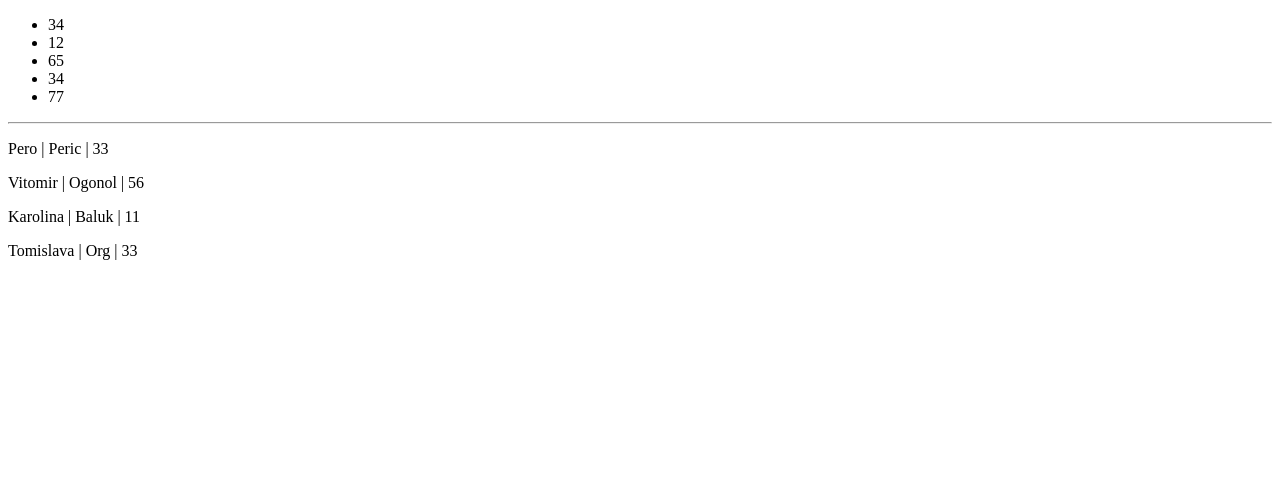
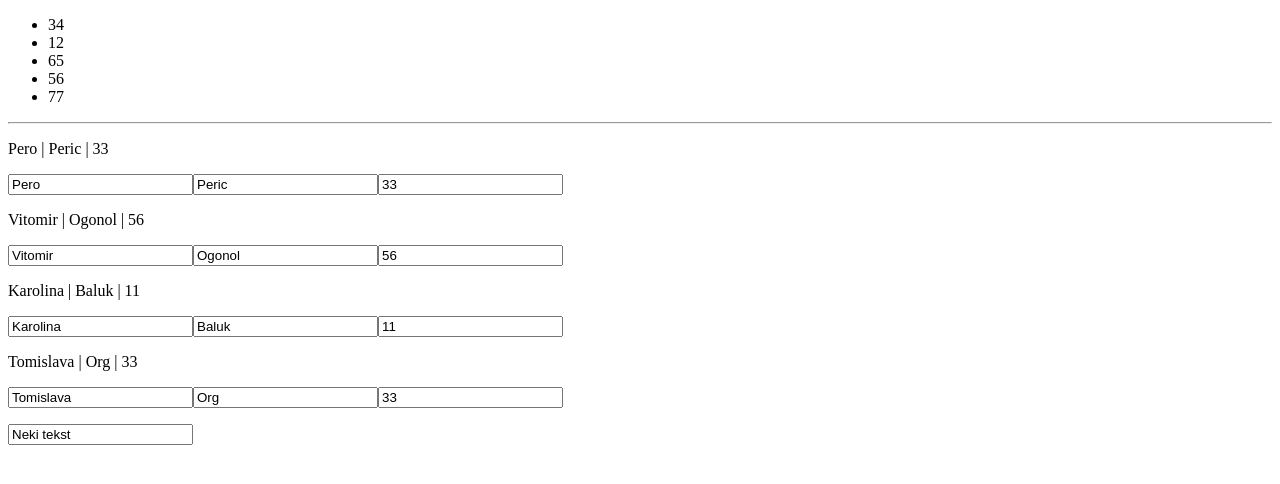
Before and after one commit to Valentino2109/Algebra_grupa3--React, a React (Create React App) app in the folder React/React/Predavanja/pred3/test-app/: page / in a window 1280 px wide. Shown: the top 484 px of the page. Built offline with nearby package versions, Linux system fonts and the light colour scheme.

Commit message:
korisnici part3

```diff
--- a/React/React/Predavanja/pred3/test-app/src/App.js
+++ b/React/React/Predavanja/pred3/test-app/src/App.js
@@ -1,13 +1,23 @@
+import { useState } from "react";
 import MyList from "./List/MyList";
 import OsobeList from "./List/OsobeList";
 
 function App() {
+  const [name, setName] = useState("Neki tekst");
+
+  const handleChange = (e) => {
+    console.log("handleChange");
+    const value = e.target.value;
+    setName(value);
+  };
+
   return (
     <div>
       <MyList />
       <hr />
       {/* <h3><Osobe></h3> */}
       <OsobeList />
+      <input value={name} onChange={handleChange} />
     </div>
   );
 }
--- a/React/React/Predavanja/pred3/test-app/src/List/MyList.js
+++ b/React/React/Predavanja/pred3/test-app/src/List/MyList.js
@@ -1,5 +1,5 @@
 export default function MyList() {
-  const numbers = [34, 12, 65, 34, 77];
+  const numbers = [34, 12, 65, 56, 77];
 
   return (
     <ul>
--- a/React/React/Predavanja/pred3/test-app/src/List/Osoba.js
+++ b/React/React/Predavanja/pred3/test-app/src/List/Osoba.js
@@ -1,9 +1,38 @@
 // { ime: `Pero`, prezime: `Peric`, godine: 33 },
+export default function Osoba({
+  osoba,
+  onChangeIme,
+  onChangePrezime,
+  onChangeGodine,
+  index,
+}) {
+  const handleChangeIme = (e) => {
+    onChangeIme(e.target.value);
+  };
 
-export default function Osoba({ osoba }) {
+  const handleChangePrezime = (e) => {
+    onChangePrezime(e.target.value);
+  };
+
+  const handleChangeGodine = (e) => {
+    onChangeGodine(e.target.value);
+  };
+
   return (
     <p>
-      {osoba.ime} | {osoba.prezime} | {osoba.godine}
+      <input
+        value={osoba.ime}
+        onChange={(tekst) => handleChangeIme(tekst, index)}
+      />
+      <input
+        value={osoba.prezime}
+        onChange={(tekst) => handleChangePrezime(tekst, index)}
+      />
+      <input
+        input="number"
+        value={osoba.godine}
+        onChange={(tekst) => handleChangeGodine(tekst, index)}
+      />
     </p>
   );
 }
--- a/React/React/Predavanja/pred3/test-app/src/List/OsobeList.js
+++ b/React/React/Predavanja/pred3/test-app/src/List/OsobeList.js
@@ -1,18 +1,51 @@
 import { useState } from "react";
 import Osoba from "./Osoba";
 
+const id = 4;
+
 export default function OsobeList() {
   const [korisnici, setKorisnici] = useState([
-    { ime: `Pero`, prezime: `Peric`, godine: 33 },
-    { ime: `Vitomir`, prezime: `Ogonol`, godine: 56 },
-    { ime: `Karolina`, prezime: `Baluk`, godine: 11 },
-    { ime: `Tomislava`, prezime: `Org`, godine: 33 },
+    { id: 1, ime: `Pero`, prezime: `Peric`, godine: 33 },
+    { id: 2, ime: `Vitomir`, prezime: `Ogonol`, godine: 56 },
+    { id: 3, ime: `Karolina`, prezime: `Baluk`, godine: 11 },
+    { id: 4, ime: `Tomislava`, prezime: `Org`, godine: 33 },
   ]);
+
+  const handleChangeIme = (tekst, index) => {
+    const noviKorisnici = [...korisnici];
+    noviKorisnici[index].ime = tekst;
+    setKorisnici(noviKorisnici);
+  };
+
+  const handleChangePrezime = (tekst, index) => {
+    const noviKorisnici = [...korisnici];
+    noviKorisnici[index].prezime = tekst;
+    setKorisnici(noviKorisnici);
+  };
+
+  const handleChangeGodine = (tekst, index) => {
+    const noviKorisnici = [...korisnici];
+    noviKorisnici[index].godine = tekst;
+    setKorisnici(noviKorisnici);
+  };
 
   return (
     <div>
       {korisnici.map((korisnik, index) => {
-        return <Osoba key={index} osoba={korisnik} />;
+        return (
+          <div>
+            <p>
+              {korisnik.ime} | {korisnik.prezime} | {korisnik.godine}
+            </p>
+            <Osoba
+              key={korisnik.id}
+              osoba={korisnik}
+              onChangeIme={handleChangeIme}
+              onChangePrezime={handleChangePrezime}
+              onChangeGodine={handleChangeGodine}
+            />
+          </div>
+        );
       })}
     </div>
   );
```
